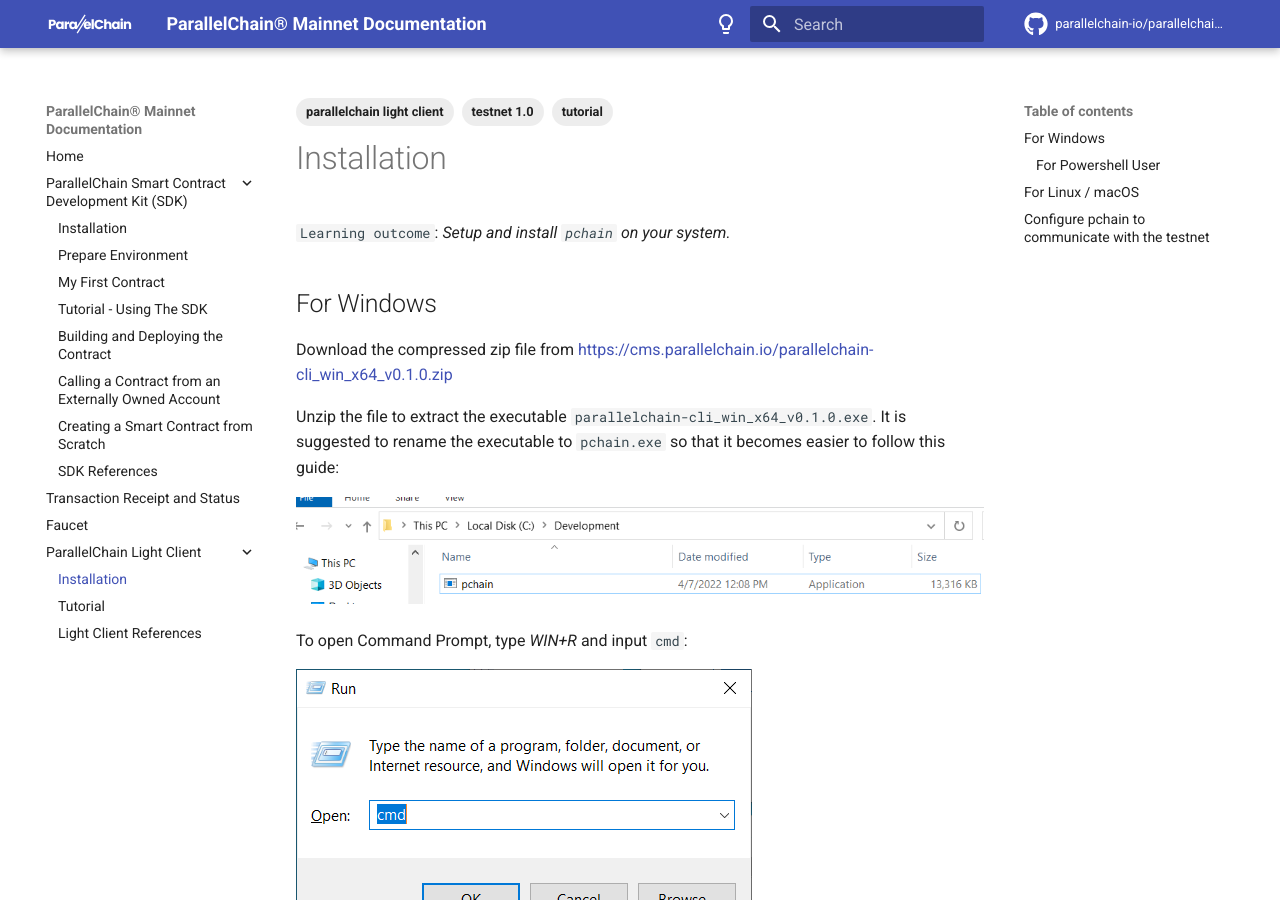
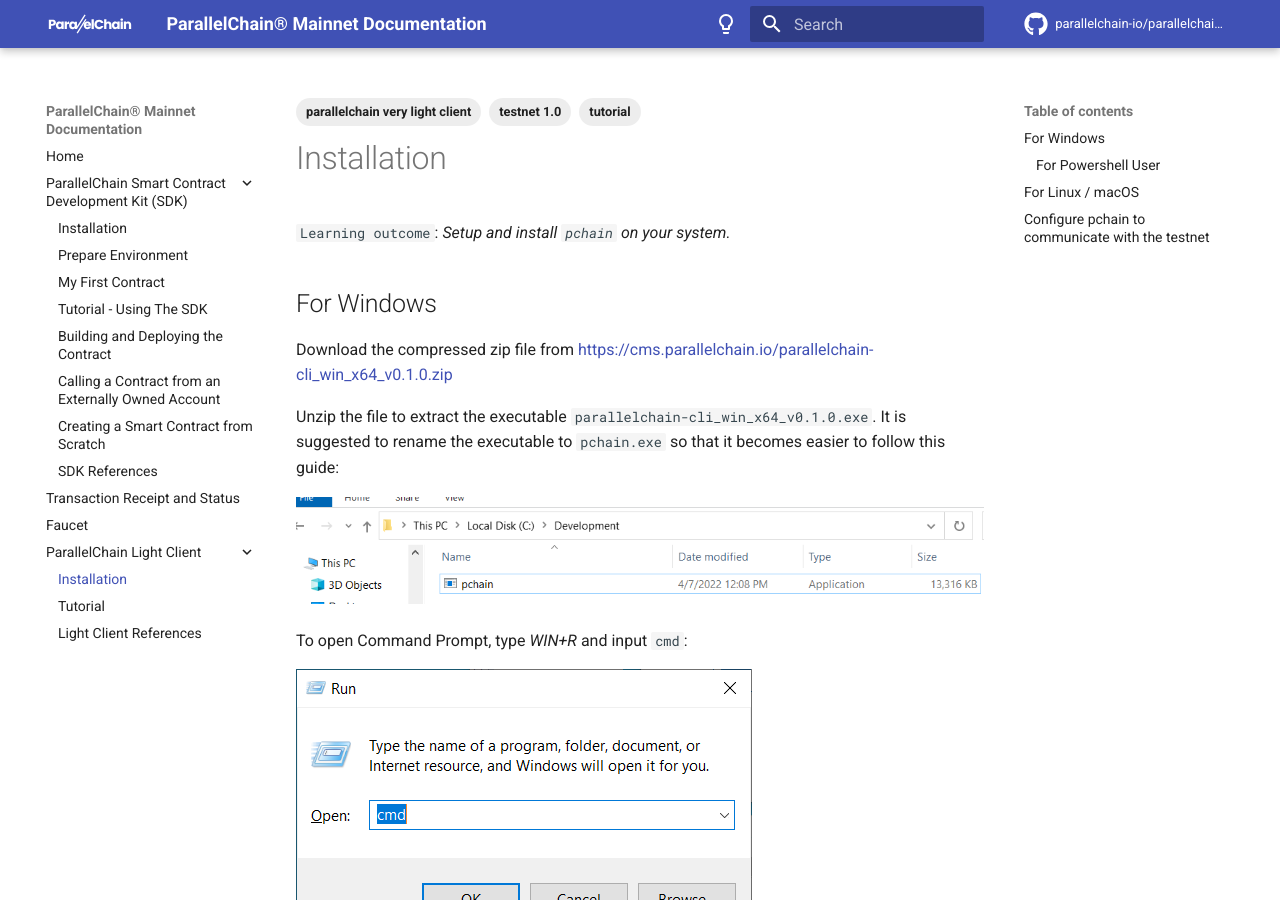
Before and after one commit to parallelchain-io/parallelchain-docs, an MkDocs documentation site: the page built from docs/cli/installation.md, in a window 1280 px wide and 900 px high. Built offline with MkDocs 1.6.1 and Material for MkDocs 9.7.7, drawn with Linux system fonts in a browser that asks for light colours; comment, search, counter and statistics services are not loaded.

Commit message:
DOCS: Fix tag typo in ParallelChain Very Light Client

```diff
--- a/docs/cli/installation.md
+++ b/docs/cli/installation.md
@@ -1,7 +1,7 @@
 ---
 tags:
   - testnet 1.0
-  - parallelchain light client
+  - parallelchain very light client
   - tutorial
 ---
 
```
